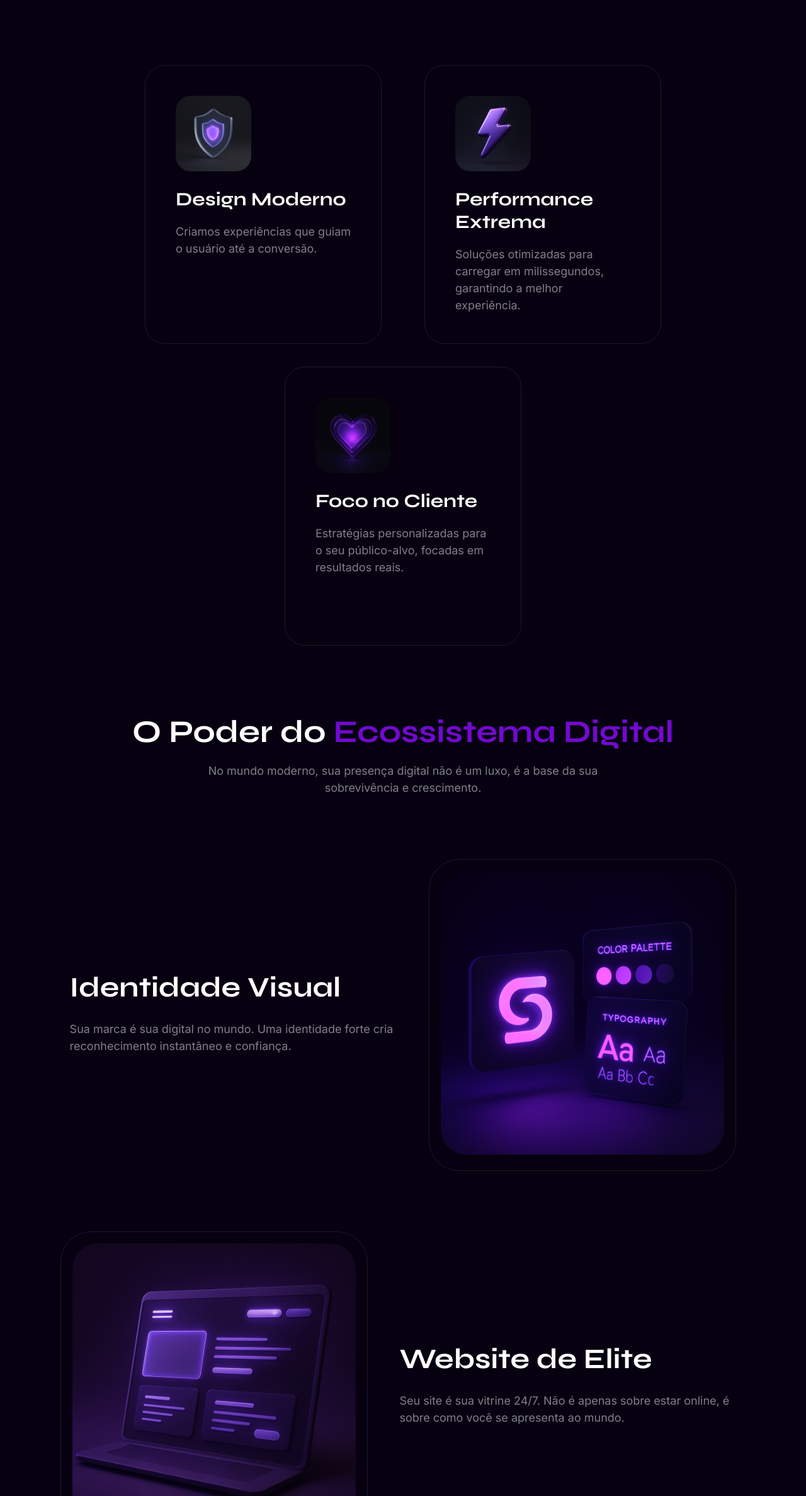
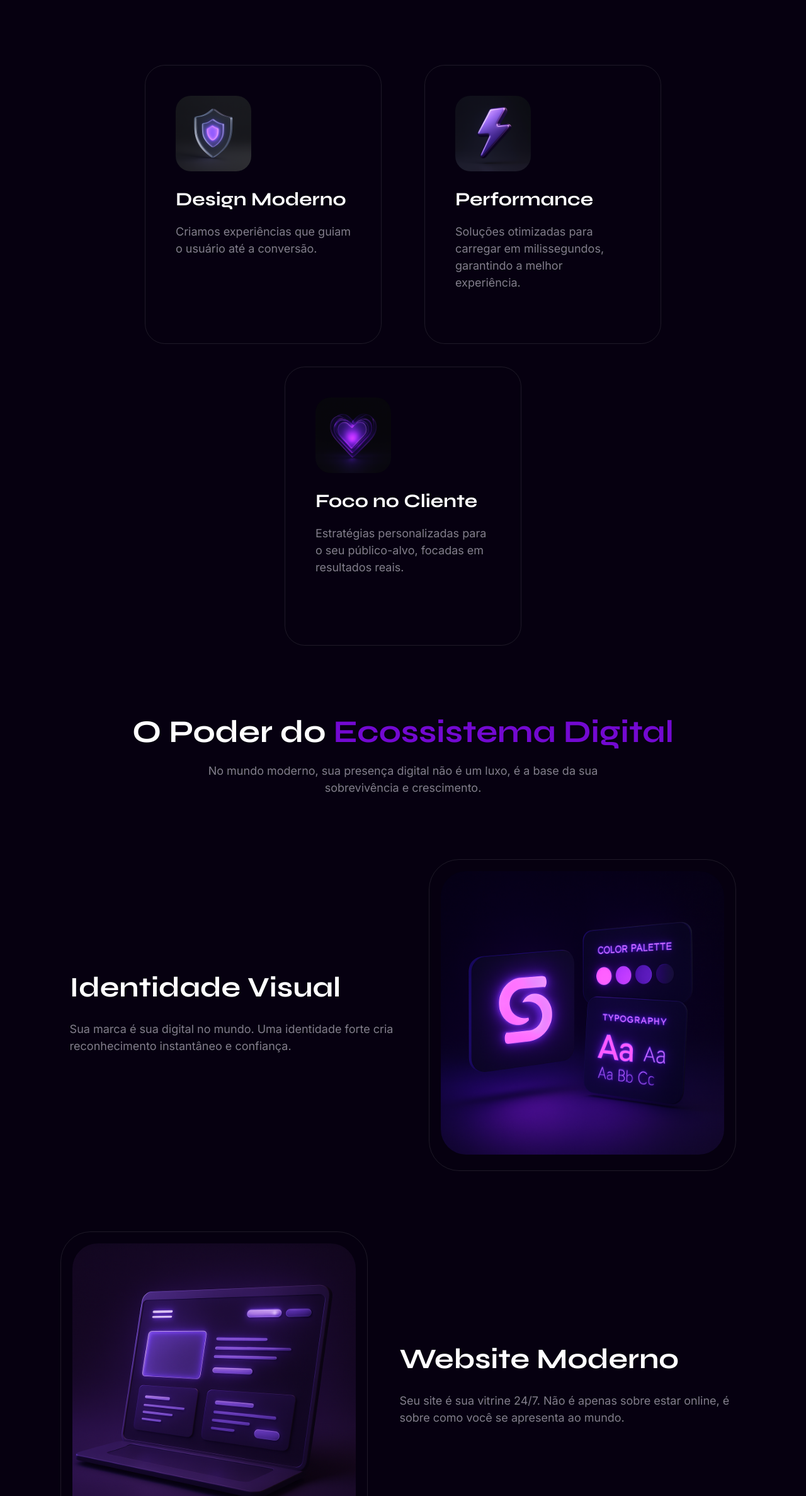
Before and after one commit to FelipePontin/lynx, a Next.js app: page / in a window 1280 px wide. Shown: the part 2618-4993 px from the top of the page at 63% size. Built offline with nearby package versions, Linux system fonts and the light colour scheme.

Commit message:
change texts

```diff
--- a/app/page.tsx
+++ b/app/page.tsx
@@ -95,13 +95,13 @@ export default function Home() {
         altImage={"Identidade Visual"}
       />
       <BannerSectionSimple
-        title={"Website de Elite"}
+        title={"Website Moderno"}
         subtitle={
           "Seu site é sua vitrine 24/7. Não é apenas sobre estar online, é sobre como você se apresenta ao mundo."
         }
         imageLeft={false}
         imageLink={ImageWeb.src}
-        altImage={"Website de Elite"}
+        altImage={"Website Moderno"}
       />
       <BannerSectionSimple
         title={"Presença Digital"}
--- a/components/CardInfoImage/CardInfoImage.tsx
+++ b/components/CardInfoImage/CardInfoImage.tsx
@@ -57,7 +57,7 @@ const CardInfoImage = () => {
           src={ImageBenefitPerformance}
           alt="Performance Extrema"
         />
-        <p className="cardInfoImage__title">Performance Extrema</p>
+        <p className="cardInfoImage__title">Performance</p>
         <p className="cardInfoImage__description">
           Soluções otimizadas para carregar em milissegundos, garantindo a
           melhor experiência.
```
